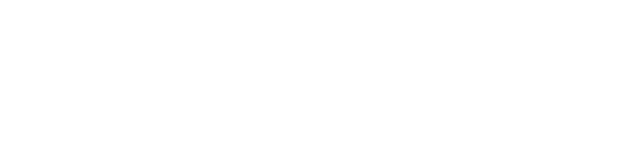
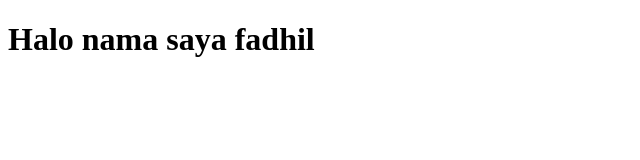
Before and after one commit to FadhilSAL/Learn-Git, a plain HTML site: page index.html in a window 1280 px wide. Shown: the whole page, without its empty margins (0-640 px from the left). Drawn offline with Linux system fonts and the light colour scheme.

Commit message:
menambah isi html

```diff
--- a/index.html
+++ b/index.html
@@ -6,6 +6,6 @@
     <title>Document</title>
 </head>
 <body>
-
+    <h1>Halo nama saya fadhil</h1>
 </body>
 </html>
```
